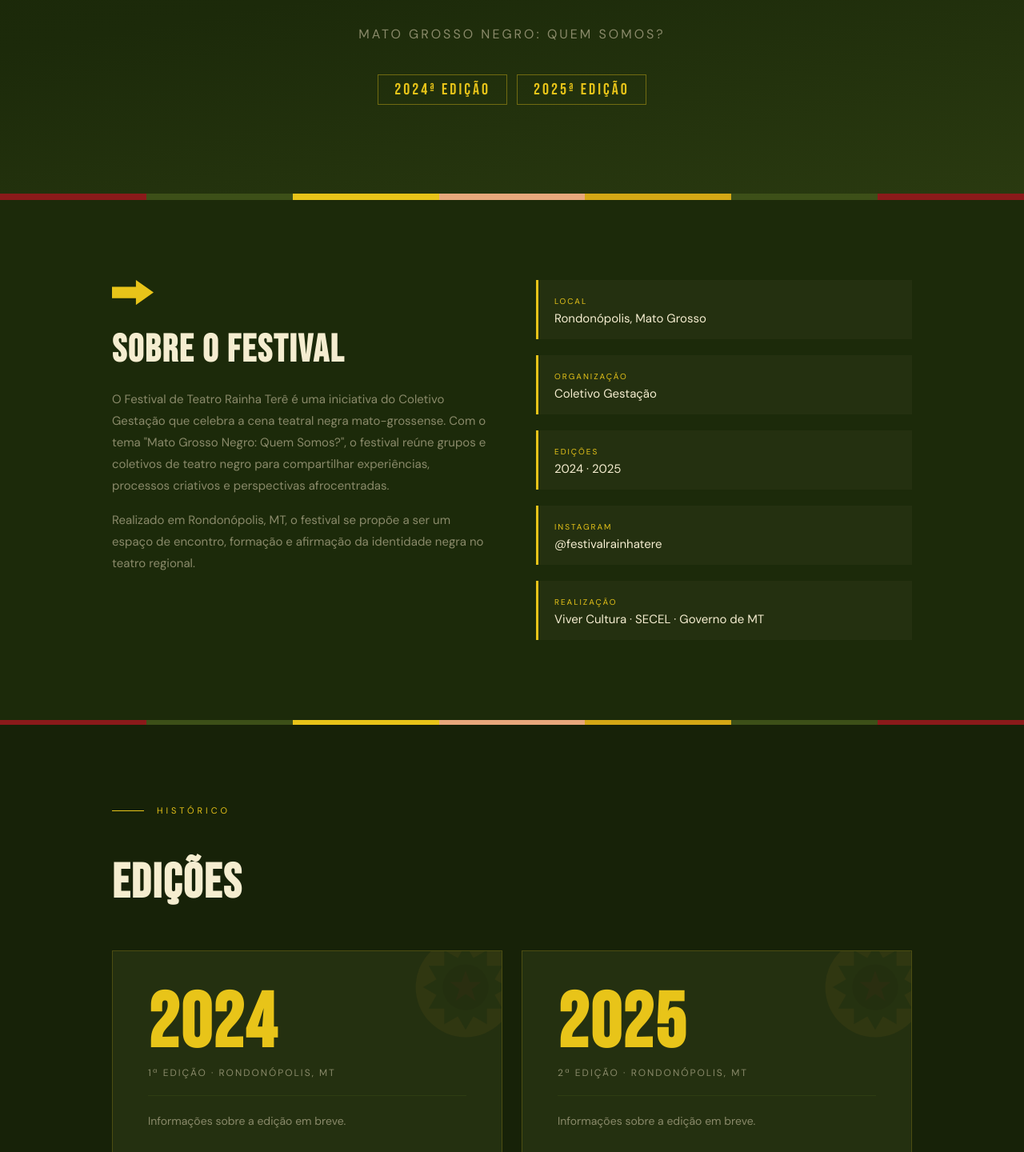
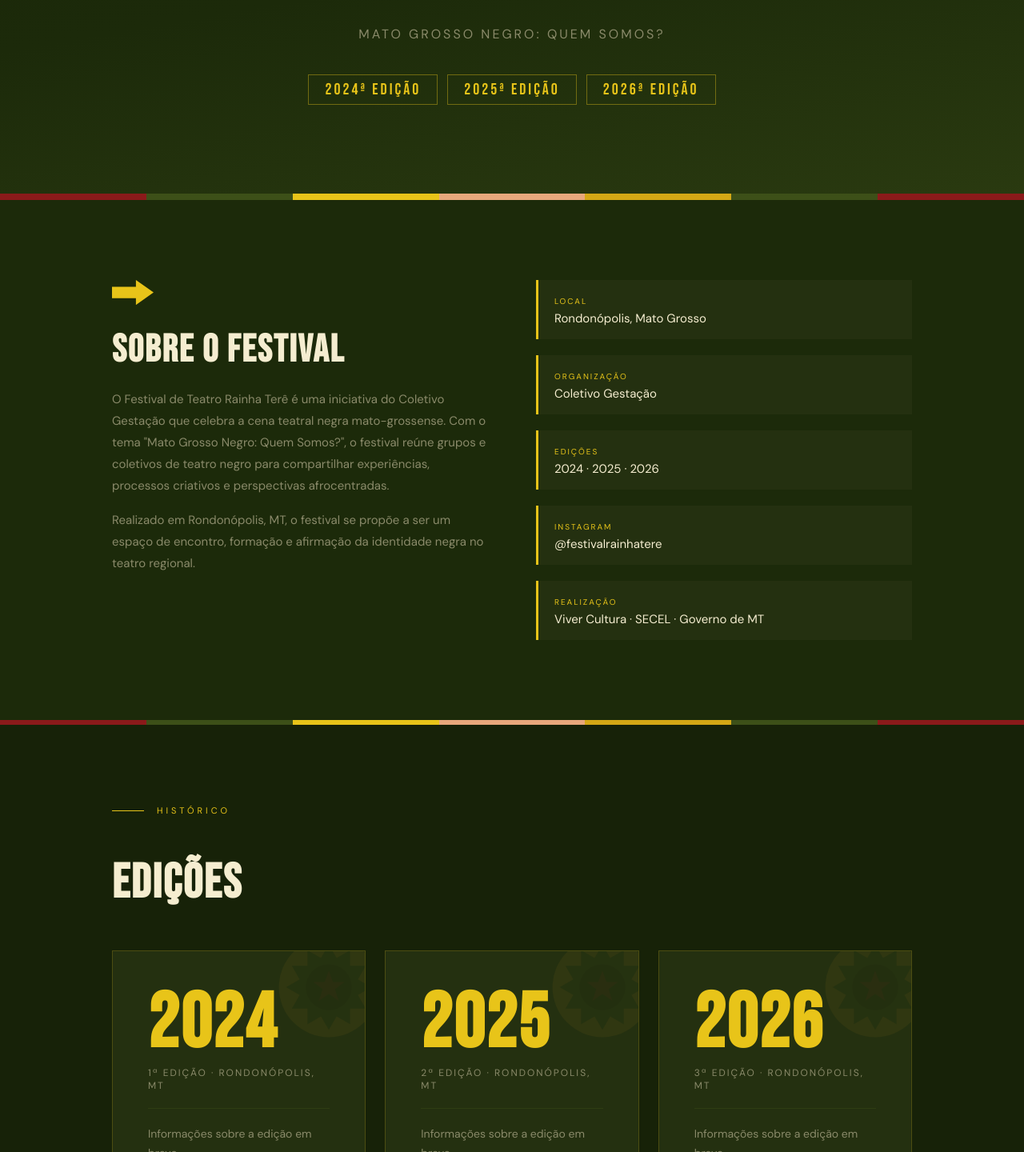
Before and after one commit to sealove20/coletivo-gestacao-site, a Next.js app: page /espetaculos/rainha-tere in a window 1280 px wide. Shown: the part 550-1990 px from the top of the page at 80% size. Built offline with nearby package versions, Linux system fonts and the light colour scheme.

Commit message:
feat: add 2026 3ª Edição to Rainha Terê page

```diff
--- a/components/RainhaTerePage.jsx
+++ b/components/RainhaTerePage.jsx
@@ -89,7 +89,7 @@ export default function RainhaTerePage() {
             Mato Grosso Negro: Quem Somos?
           </p>
           <div style={{ display: 'flex', gap: 12, justifyContent: 'center', flexWrap: 'wrap' }}>
-            {['2024', '2025'].map(y => (
+            {['2024', '2025', '2026'].map(y => (
               <span key={y} style={{
                 fontFamily: "'Bebas Neue', 'Barlow Condensed', sans-serif",
                 fontSize: 20, letterSpacing: 3,
@@ -133,7 +133,7 @@ export default function RainhaTerePage() {
               {[
                 ['Local', 'Rondonópolis, Mato Grosso'],
                 ['Organização', 'Coletivo Gestação'],
-                ['Edições', '2024 · 2025'],
+                ['Edições', '2024 · 2025 · 2026'],
                 ['Instagram', '@festivalrainhatere'],
                 ['Realização', 'Viver Cultura · SECEL · Governo de MT'],
               ].map(([label, value], i) => (
@@ -175,6 +175,7 @@ export default function RainhaTerePage() {
             {[
               { year: '2024', subtitle: '1ª Edição', info: 'Rondonópolis, MT' },
               { year: '2025', subtitle: '2ª Edição', info: 'Rondonópolis, MT' },
+              { year: '2026', subtitle: '3ª Edição', info: 'Rondonópolis, MT' },
             ].map((ed, i) => (
               <div key={i} style={{
                 background: COLORS_TERE.bgCard,
```
